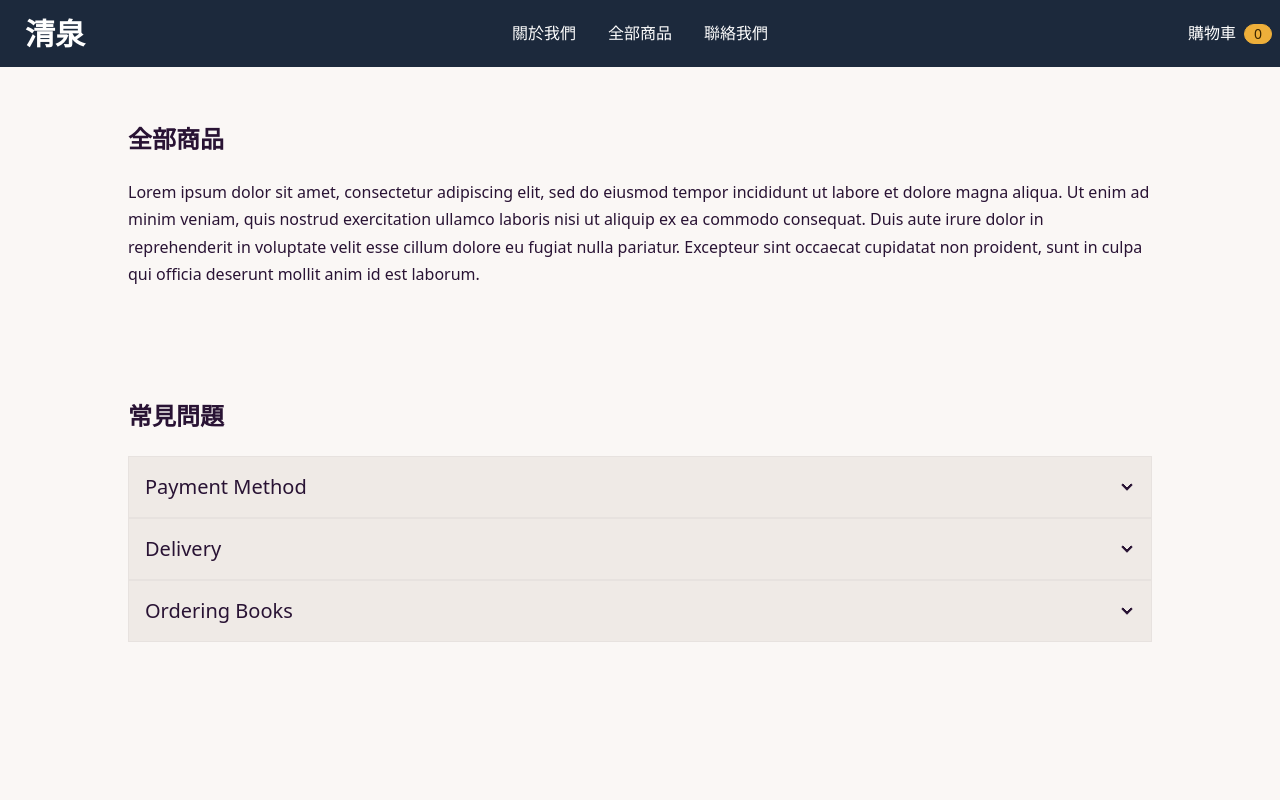
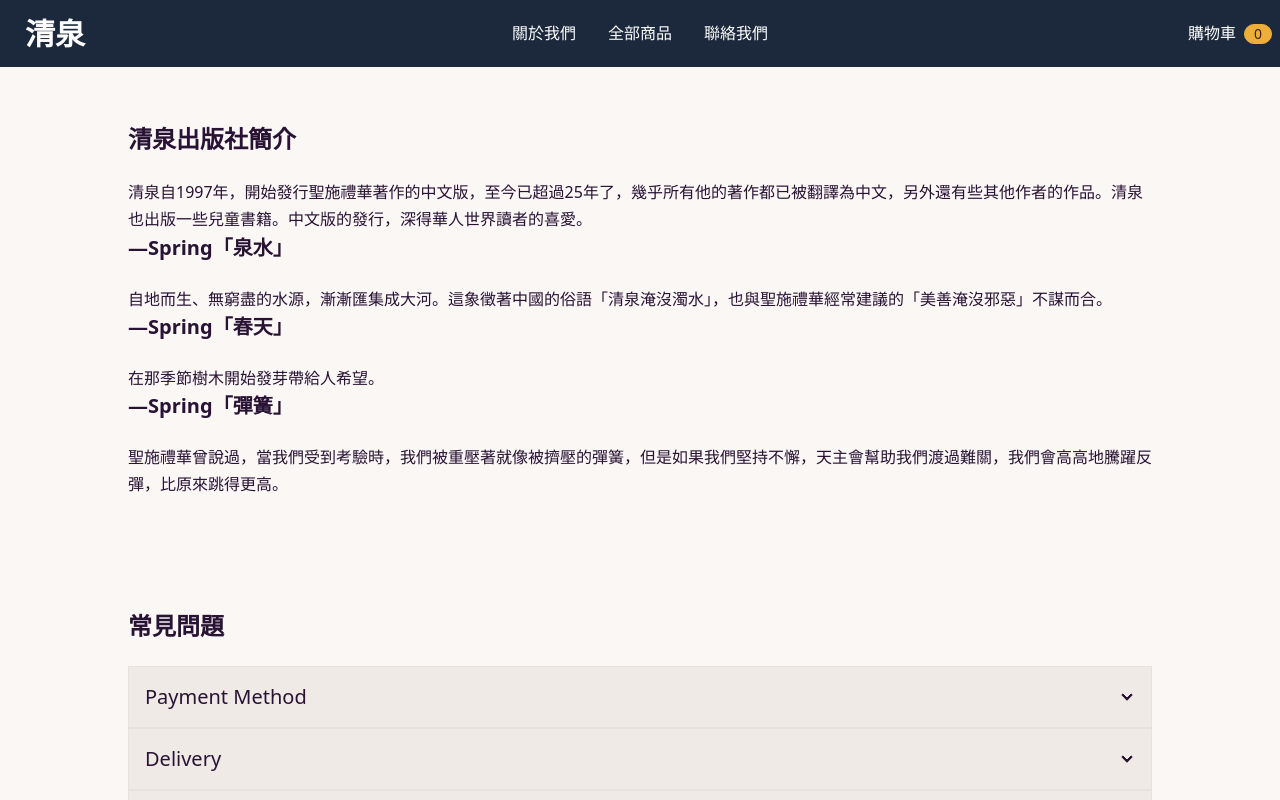
Before and after one commit to msunji/spring-publications-tw, a Next.js app: page /about in a window 1280 px wide. Shown: the top 800 px of the page. Built offline with nearby package versions, Linux system fonts and the light colour scheme.

Commit message:
Add about page copy

```diff
--- a/pages/about.tsx
+++ b/pages/about.tsx
@@ -1,10 +1,24 @@
 export default function Page() {
   return (
     <>
-      <section>
+      <section className="text-content section-divider">
         <div className="container mx-auto">
-          <h1>全部商品</h1>
-          <p>Lorem ipsum dolor sit amet, consectetur adipiscing elit, sed do eiusmod tempor incididunt ut labore et dolore magna aliqua. Ut enim ad minim veniam, quis nostrud exercitation ullamco laboris nisi ut aliquip ex ea commodo consequat. Duis aute irure dolor in reprehenderit in voluptate velit esse cillum dolore eu fugiat nulla pariatur. Excepteur sint occaecat cupidatat non proident, sunt in culpa qui officia deserunt mollit anim id est laborum.</p>
+          <h1>清泉出版社簡介</h1>
+          <p>
+            清泉自1997年，開始發行聖施禮華著作的中文版，至今已超過25年了，幾乎所有他的著作都已被翻譯為中文，另外還有些其他作者的作品。清泉也出版一些兒童書籍。中文版的發行，深得華人世界讀者的喜愛。
+          </p>
+          <h2>—Spring「泉水」</h2>
+          <p>
+          自地而生、無窮盡的水源，漸漸匯集成大河。這象徵著中國的俗語「清泉淹沒濁水」，也與聖施禮華經常建議的「美善淹沒邪惡」不謀而合。
+          </p>
+          <h2>—Spring「春天」</h2>
+          <p>
+            在那季節樹木開始發芽帶給人希望。
+          </p>
+          <h2>—Spring「彈簧」</h2>
+          <p>
+          聖施禮華曾說過，當我們受到考驗時，我們被重壓著就像被擠壓的彈簧，但是如果我們堅持不懈，天主會幫助我們渡過難關，我們會高高地騰躍反彈，比原來跳得更高。
+          </p>
         </div>
       </section>
       <section>
```
